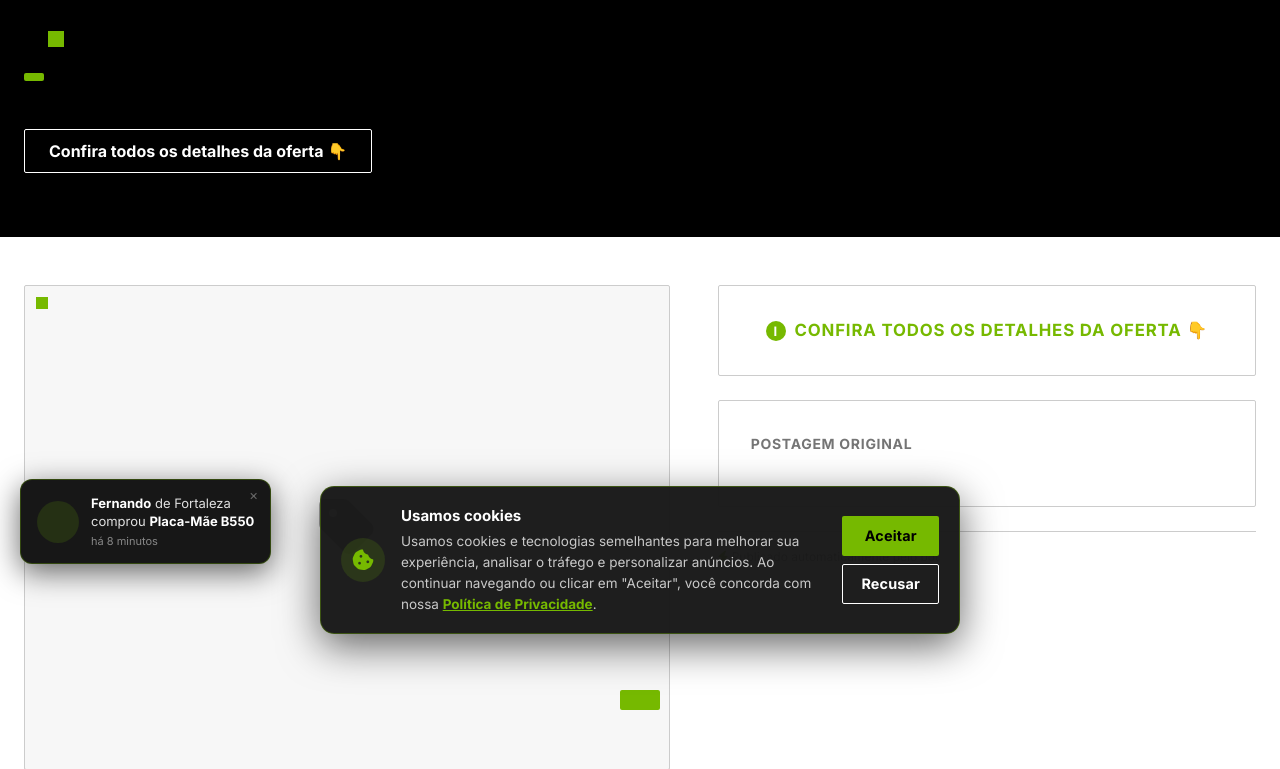
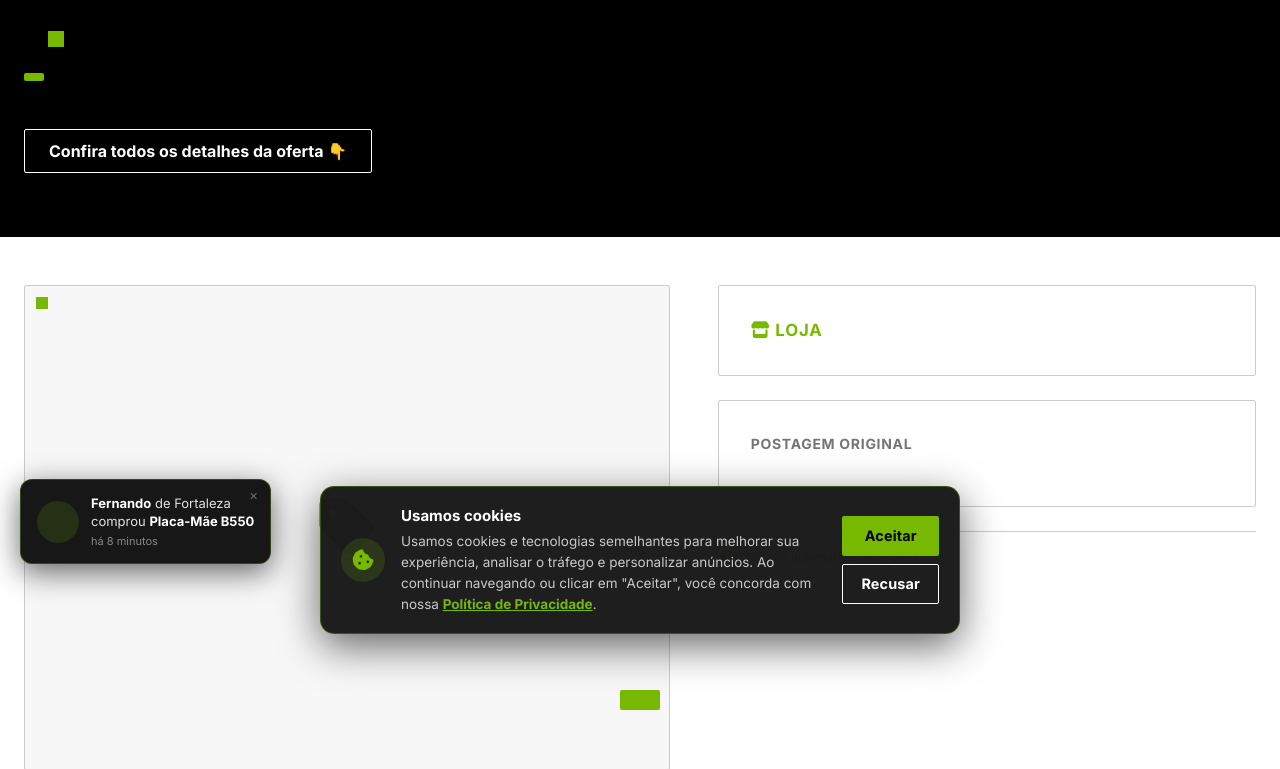
Before and after one commit to andresperes33/andrebot, a Django app: template bot/templates/bot/promo_detail.html in a window 1280 px wide. Shown: the part 146-915 px from the top of the page. Run offline with Django 5.2, Linux system fonts and the light colour scheme; the template is opened without the code that fills it, so the values that code supplies are empty.

Commit message:
Exibe nome da loja no card da pagina de produto

```diff
--- a/bot/templates/bot/promo_detail.html
+++ b/bot/templates/bot/promo_detail.html
@@ -64,8 +64,8 @@
     </div>
 
     <div class="detail-info">
-        <div class="card" style="text-align:center;">
-            <p class="detail-label" style="font-size:16.8px;font-weight:700;color:#76B900;margin:0;"><i class="info-icon">i</i> Confira todos os detalhes da oferta 👇</p>
+        <div class="card" style="text-align:left;">
+            <p class="detail-label" style="font-size:16.8px;font-weight:700;color:#76B900;margin:0;"><i class="fas fa-store"></i> {{ promo.loja|default:"Loja" }}</p>
         </div>
 
         <div class="card">
```
